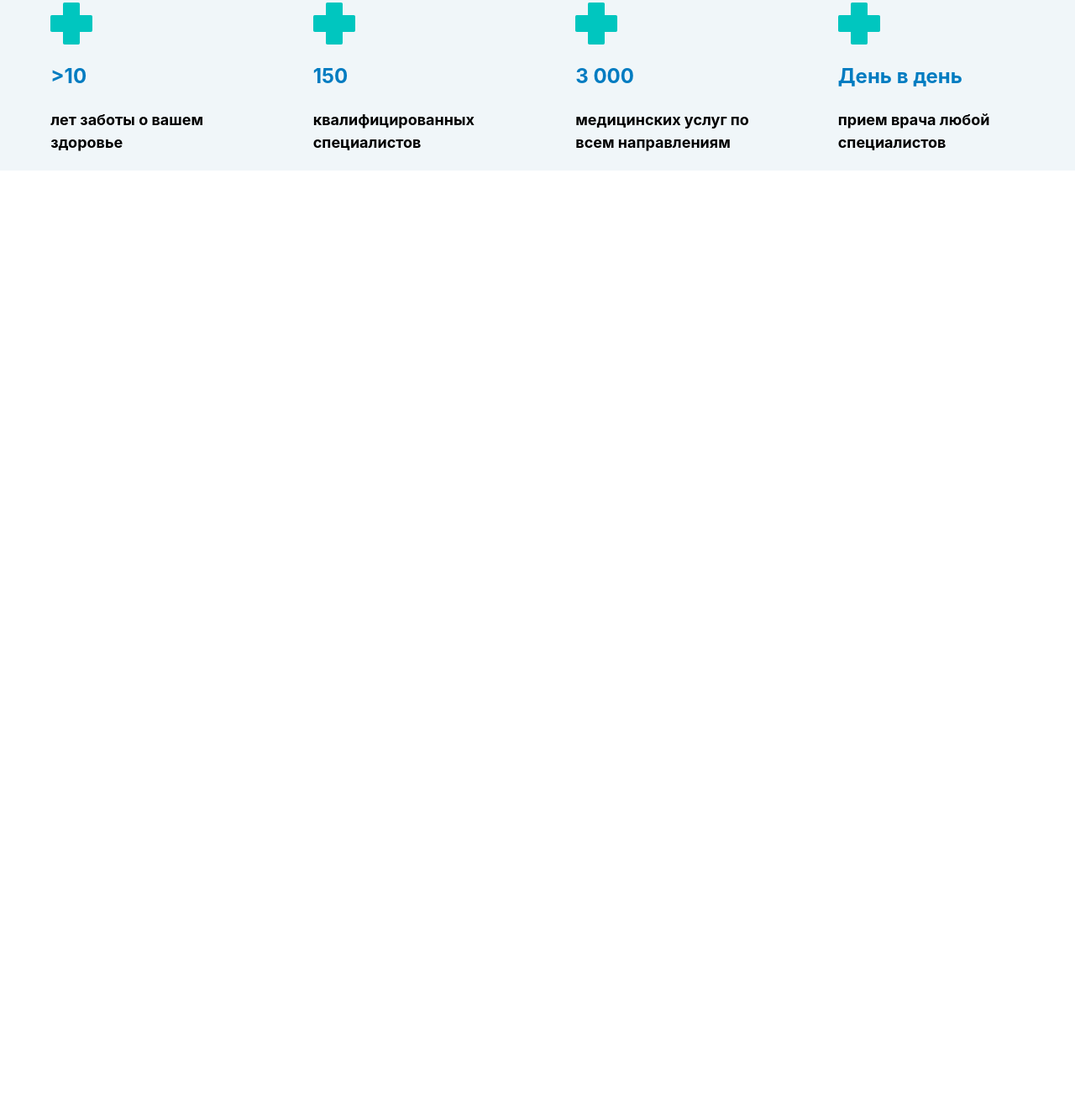
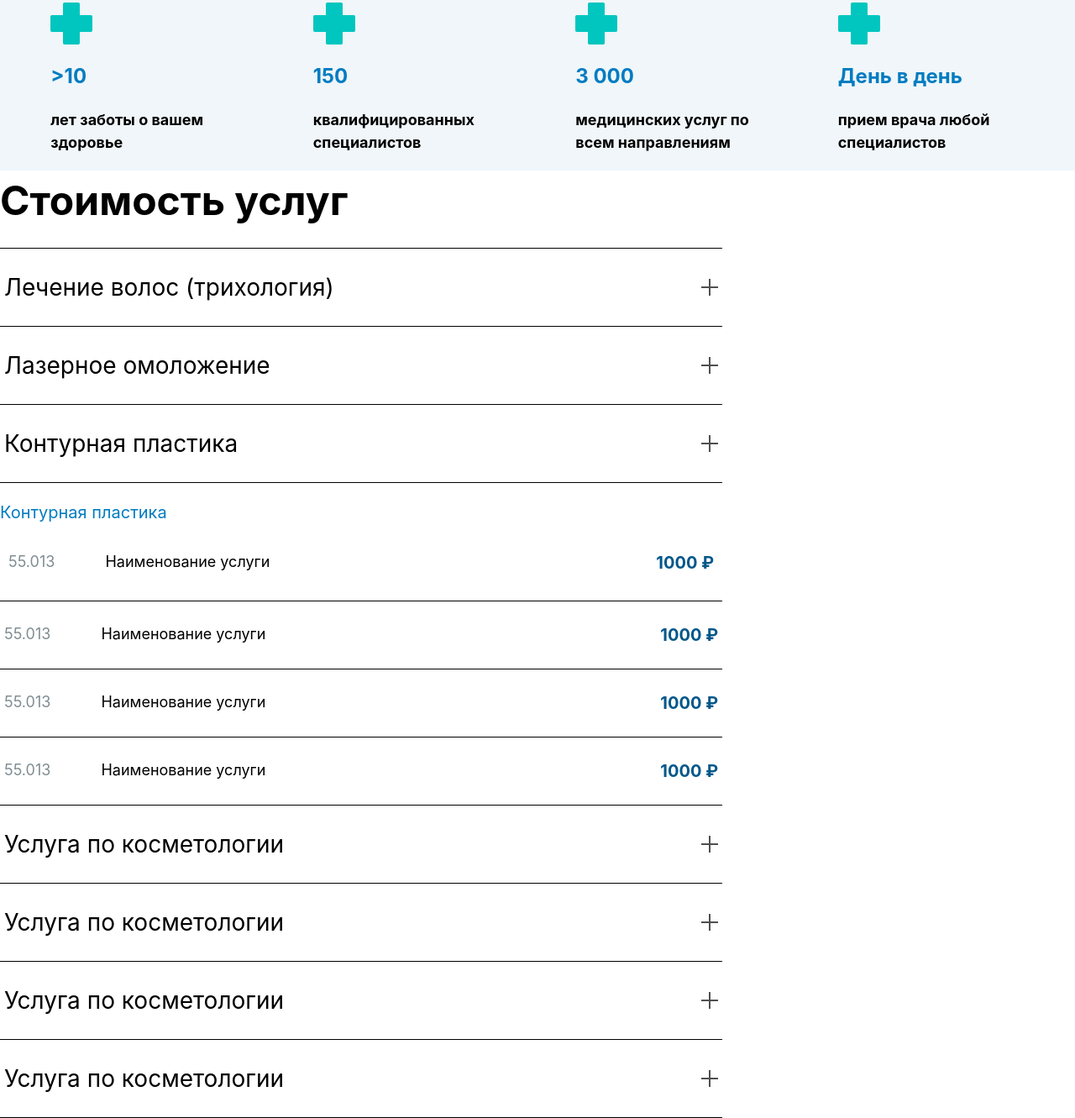
Before and after one commit to TOJIo7/EXAM-4-TEAM, a website: page src/Ruslanpage/index.html in a window 1280 px wide. Shown: the part 794-2125 px from the top of the page at 84% size. Before the commit the page ends 997 px from the top, so only its background shows below. Drawn offline with nearby package versions, Linux system fonts and the light colour scheme; files that its build step writes are made by us from their sources.

Commit message:
add sectionThree

```diff
--- a/src/Ruslanpage/index.html
+++ b/src/Ruslanpage/index.html
@@ -111,6 +111,86 @@
 	<p class='text-[18px] font-bold'>прием врача любой специалистов</p>
 </div>
 		</section>
+		<section>
+
+			<div class='flex flex-col gap-[20px] md:w-[860px]'>
+				<p class='text-[48px] font-bold'>Стоимость услуг</p>
+				<hr>
+				<div class='flex items-center justify-between p-[5px]'>
+					<p class='text-[28px] '>Лечение волос (трихология)</p>
+					<img src="./img/Group 2176.png" alt="">
+				</div>
+				<hr>
+				<div class='flex items-center justify-between p-[5px]'>
+					<p class='text-[28px] '>Лазерное омоложение</p>
+					<img src="./img/Group 2176.png" alt="">
+				</div>
+				<hr>
+				<div class='flex items-center justify-between p-[5px]'>
+					<p class='text-[28px] '>Контурная пластика</p>
+					<img src="./img/Group 2176.png" alt="">
+				</div>
+				<hr>
+				<div>
+					<p class='text-[20px] text-[#017CC1]'>Контурная пластика</p>
+				</div>
+				<div class='flex justify-between p-[10px]'>
+					<div class='flex gap-[60px]'>
+					<p class='text-[#7F8D94] text-[18px]'>55.013</p>
+					<p class='text-[18px]'>Наименование услуги</p>
+					</div>
+					<p class='text-[20px] text-[#00578A] font-bold'>1000 ₽</p>
+				</div>
+				<hr>
+				<div class='flex justify-between p-[5px]'>
+					<div class='flex gap-[60px]'>
+					<p class='text-[#7F8D94] text-[18px]'>55.013</p>
+					<p class='text-[18px]'>Наименование услуги</p>
+					</div>
+					<p class='text-[20px] text-[#00578A] font-bold'>1000 ₽</p>
+				</div>
+				<hr>
+				<div class='flex justify-between p-[5px]'>
+					<div class='flex gap-[60px]'>
+					<p class='text-[#7F8D94] text-[18px]'>55.013</p>
+					<p class='text-[18px]'>Наименование услуги</p>
+					</div>
+					<p class='text-[20px] text-[#00578A] font-bold'>1000 ₽</p>
+				</div>
+				<hr>
+				<div class='flex justify-between p-[5px]'>
+					<div class='flex gap-[60px]'>
+					<p class='text-[#7F8D94] text-[18px]'>55.013</p>
+					<p class='text-[18px]'>Наименование услуги</p>
+					</div>
+					<p class='text-[20px] text-[#00578A] font-bold'>1000 ₽</p>
+				</div>
+				<hr>
+
+				<div class='flex items-center justify-between p-[5px]'>
+					<p class='text-[28px] '>Услуга по косметологии</p>
+					<img src="./img/Group 2176.png" alt="">
+				</div>
+<hr>
+				<div class='flex items-center justify-between p-[5px]'>
+					<p class='text-[28px] '>Услуга по косметологии</p>
+					<img src="./img/Group 2176.png" alt="">
+				</div>
+				<hr>
+				<div class='flex items-center justify-between p-[5px]'>
+					<p class='text-[28px] '>Услуга по косметологии</p>
+					<img src="./img/Group 2176.png" alt="">
+				</div>
+<hr>
+<div class='flex items-center justify-between p-[5px]'>
+					<p class='text-[28px] '>Услуга по косметологии</p>
+					<img src="./img/Group 2176.png" alt="">
+				</div>
+<hr>
+
+			</div>
+		</section>
 	</main>
+
 </body>
 </html>
```
Also changed, not shown: src/Ruslanpage/img/Group 2176.png (added).
